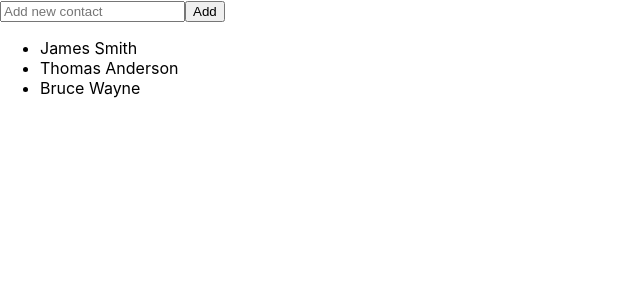
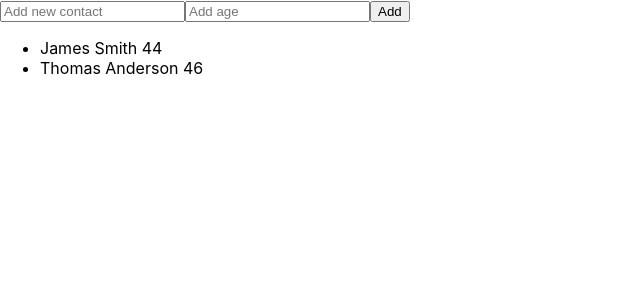
Before and after one commit to realonlytomd/react-solo-learn, a React (Create React App) app: page / in a window 1280 px wide. Shown: the top 300 px of the page, without its empty margins (0-640 px from the left). Built offline with nearby package versions, Linux system fonts and the light colour scheme.

Commit message:
changed to object in progress

```diff
--- a/src/index.js
+++ b/src/index.js
@@ -55,16 +55,23 @@ const root = ReactDOM.createRoot(document.getElementById('root'));
 // }
 //
 function AddPersonForm(props) {
-  const [person, setPerson] = useState('');
+  const [person, setPerson] = useState("");
+  const [age, setAge] = useState("");
 
   function handleChange(e) {
     setPerson(e.target.value);
   }
 
+  function handleChangeAge(e) {
+    setAge(e.target.value);
+  }
+
   function handleSubmit(e) {
     if(person !== '') {
       props.handleSubmit(person);
+      props.handleSubmit(age);
       setPerson('');
+      setAge('');
     }
     e.preventDefault();
   }
@@ -75,6 +82,11 @@ function AddPersonForm(props) {
         placeholder="Add new contact"
         onChange={handleChange}
         value={person} />
+      <input
+        type="number"
+        placeholder="Add age"
+        onChange={handleChangeAge}
+        value={age} />
       <button type="submit">Add</button>
     </form>
   );
@@ -82,10 +94,10 @@ function AddPersonForm(props) {
 
 function PeopleList(props) {
   const arr = props.data;
+  console.log("props.data: ", props.data);
   const listItems = arr.map((val, index) =>
-   <li key={index}>{val}</li>
+   <li key={index}>{val.name}  {val.age}</li>
    );
-   console.log("listItems" , listItems);
    return <ul className="centerright">{listItems}</ul>;
 }
 
@@ -93,7 +105,7 @@ function ContactManager(props) {
   const [contacts, setContacts] = useState(props.data);
 
   function addPerson(name) {
-    setContacts([...contacts, name]);
+    setContacts([...contacts, ...name]);
   }
 
   return (
@@ -175,7 +187,10 @@ function ContactManager(props) {
 //     <Item name="Ice cream" price="24.00" />
 //   </div>
 // }
-const contacts = ["James Smith", "Thomas Anderson", "Bruce Wayne"];
+const contacts = [{name:"James Smith",
+                    age: 44},
+                    {name: "Thomas Anderson",
+                    age: 46}];
 const el = <ContactManager data={contacts} />;
 root.render(
   <React.StrictMode>
```
